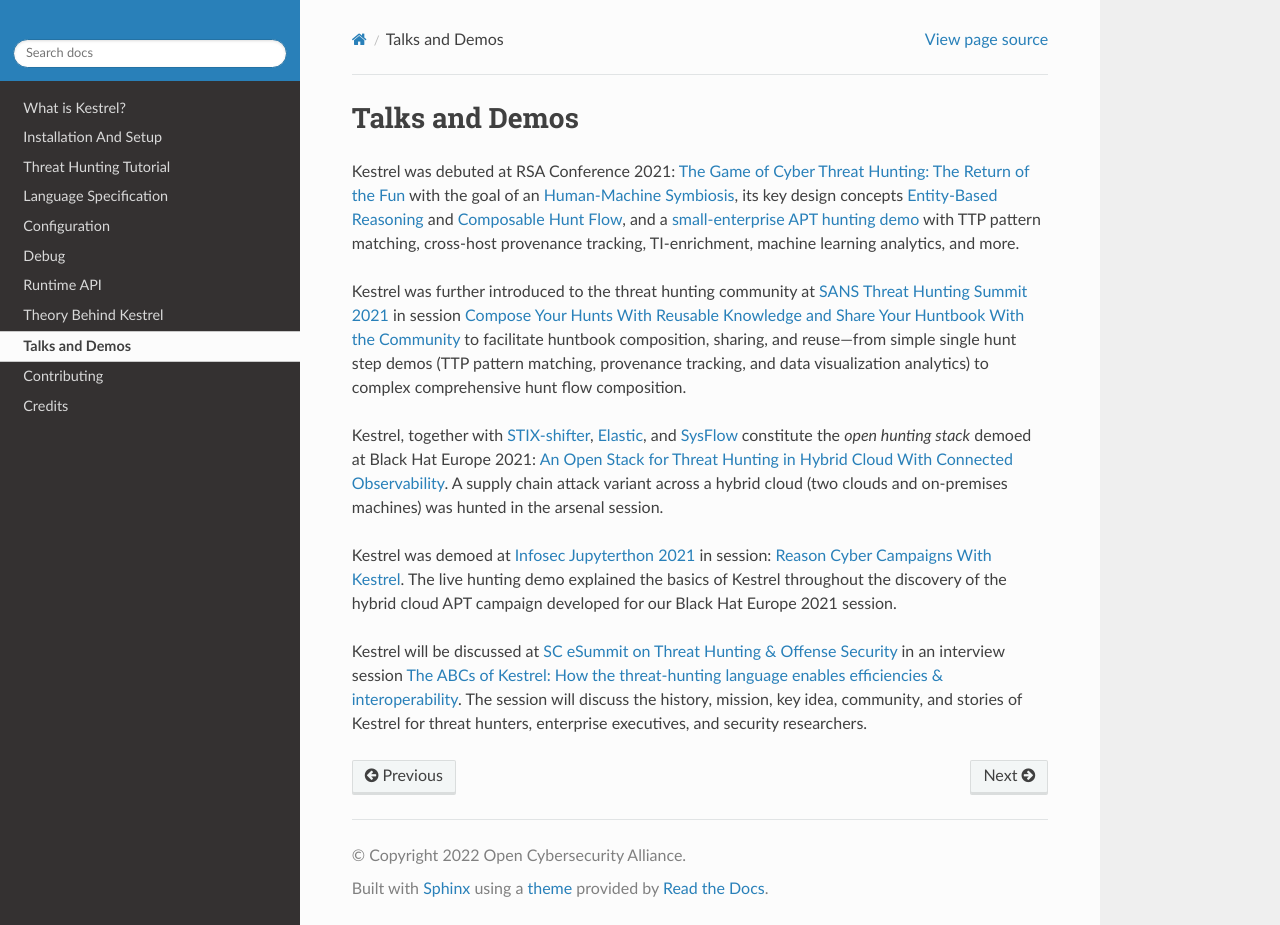
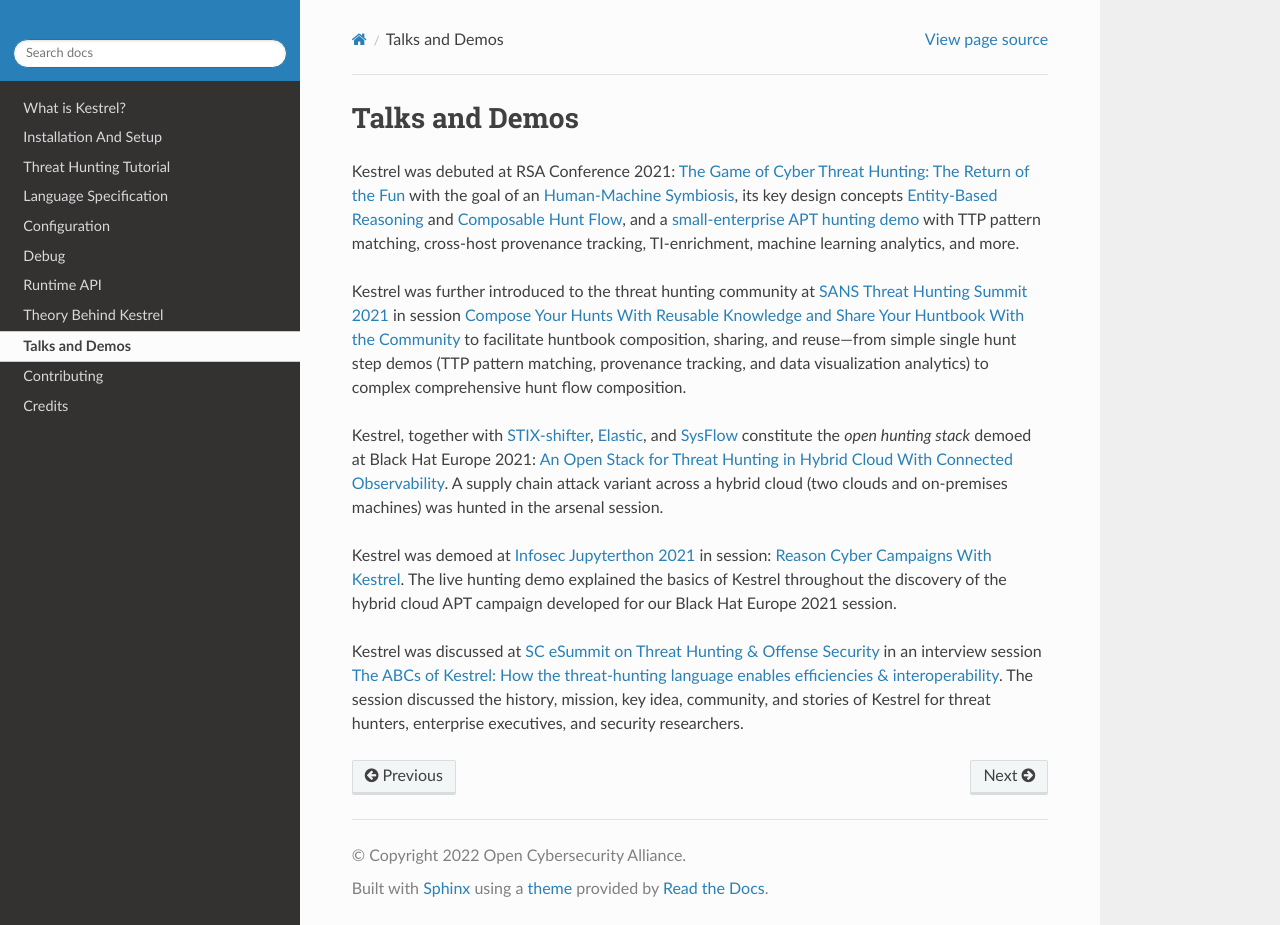
Before and after one commit to opencybersecurityalliance/kestrel-lang, a Sphinx documentation site: the page built from docs/talks.rst, in a window 1280 px wide and 925 px high. Built offline with Sphinx 7.4.7 and the Read the Docs theme 2.0.0, drawn with Linux system fonts in a browser that asks for light colours.

Commit message:
minor doc update

```diff
--- a/docs/talks.rst
+++ b/docs/talks.rst
@@ -27,9 +27,9 @@
 throughout the discovery of the hybrid cloud APT campaign developed for our
 Black Hat Europe 2021 session.
 
-Kestrel will be discussed at `SC eSummit on Threat Hunting & Offense
+Kestrel was discussed at `SC eSummit on Threat Hunting & Offense
 Security`_ in an interview session `The ABCs of Kestrel: How the threat-hunting
-language enables efficiencies & interoperability`_. The session will discuss
+language enables efficiencies & interoperability`_. The session discussed
 the history, mission, key idea, community, and stories of Kestrel for
 threat hunters, enterprise executives, and security researchers.
 
```
